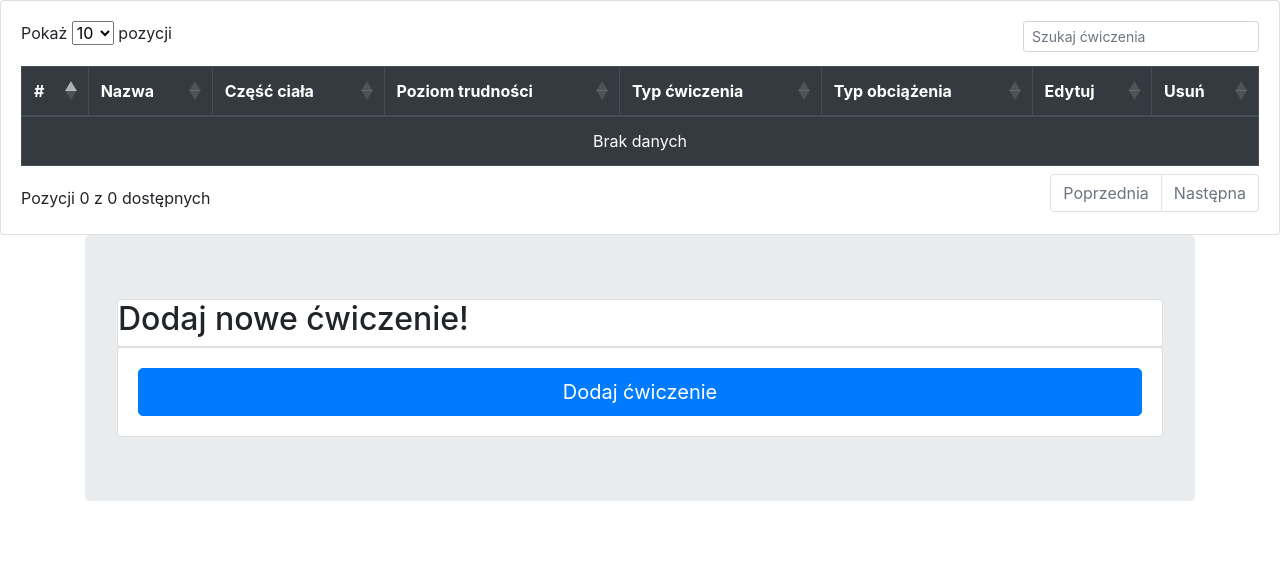
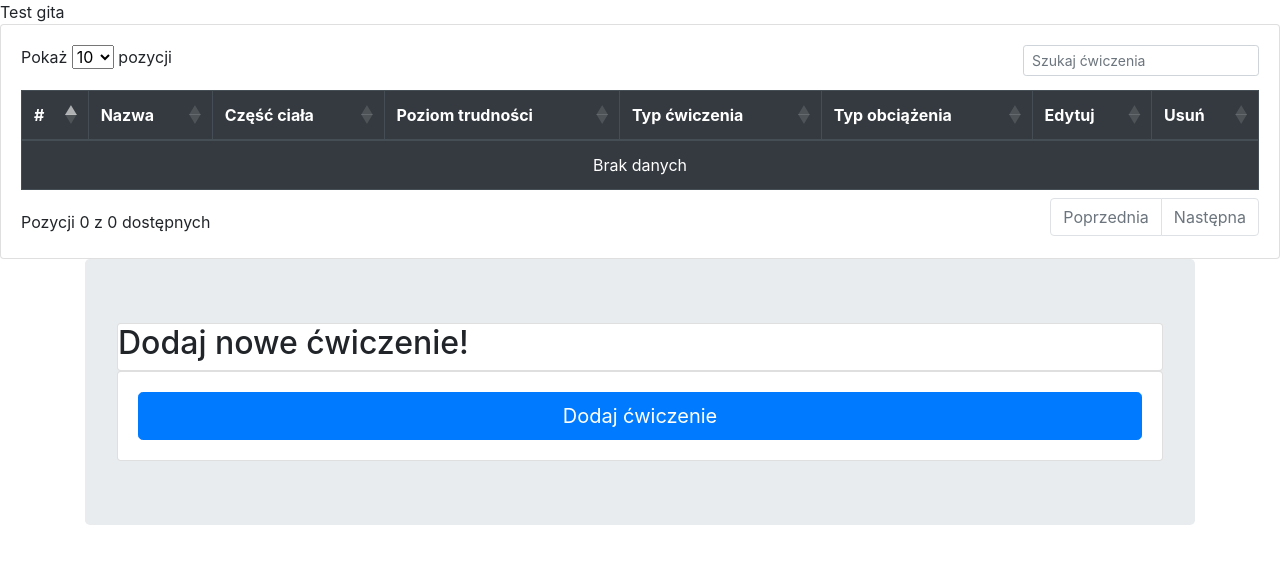
Before and after one commit to DiLLovsky/egymnator, a PHP site: page /exercises.php in a window 1280 px wide. Shown: the top 564 px of the page. Run offline with PHP 8.4, Linux system fonts and the light colour scheme; the visitor is signed in with stand-in values (Sample User, id 1); data that the repository does not hold is empty; some libraries are stand-ins or nearby versions.

Commit message:
Test gita

```diff
--- a/exercises.php
+++ b/exercises.php
@@ -21,6 +21,7 @@ if(!isset($_SESSION['zalogowany']))
 </head>
 
 <body>
+Test gita
     <div class="card">
         <div class="card-body">
 
```
